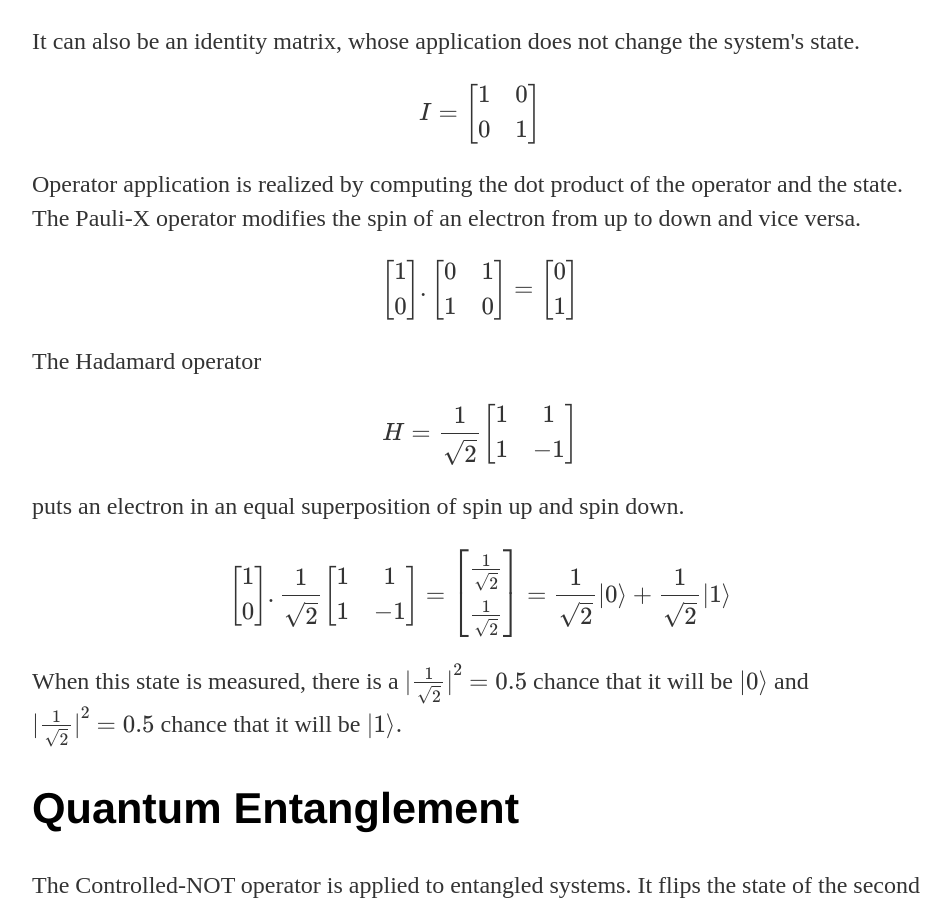
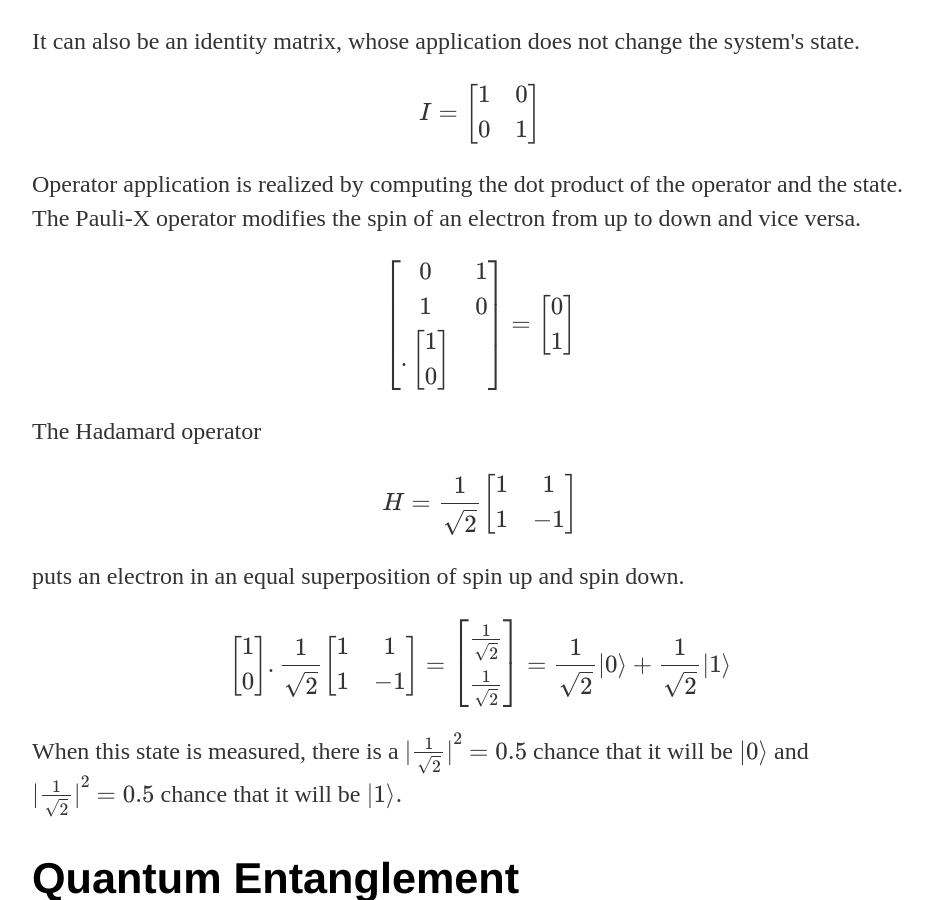
Before and after one commit to vtomole/vtomole.github.io, a Jekyll site: the page built from _posts/2018-03-03-SD.html, in a window 1280 px wide and 900 px high, scrolled down 1849 px. Shown: the whole window, without its empty margins (160-1110 px from the left). Built offline with Jekyll 4.4.1, drawn with Linux system fonts in a browser that asks for light colours; formulas are drawn with MathJax 3.

Commit message:
Change order of multiplication

```diff
--- a/_posts/2018-03-03-SD.html
+++ b/_posts/2018-03-03-SD.html
@@ -73,12 +73,12 @@ I &= \begin{bmatrix}
 Operator application is realized by computing the dot product of the operator and the state. The Pauli-X operator modifies the spin of an electron from up to down and vice versa.
 
 \begin{align}
-\begin{bmatrix}
+  \begin{bmatrix}
+    0 & 1 \\
+    1 & 0 \\ . \begin{bmatrix}
     1  \\
     0  \\
-\end{bmatrix} . \begin{bmatrix}
-    0 & 1 \\
-    1 & 0 \\
+\end{bmatrix}
 \end{bmatrix} = \begin{bmatrix}
     0 \\
     1 \\
```
